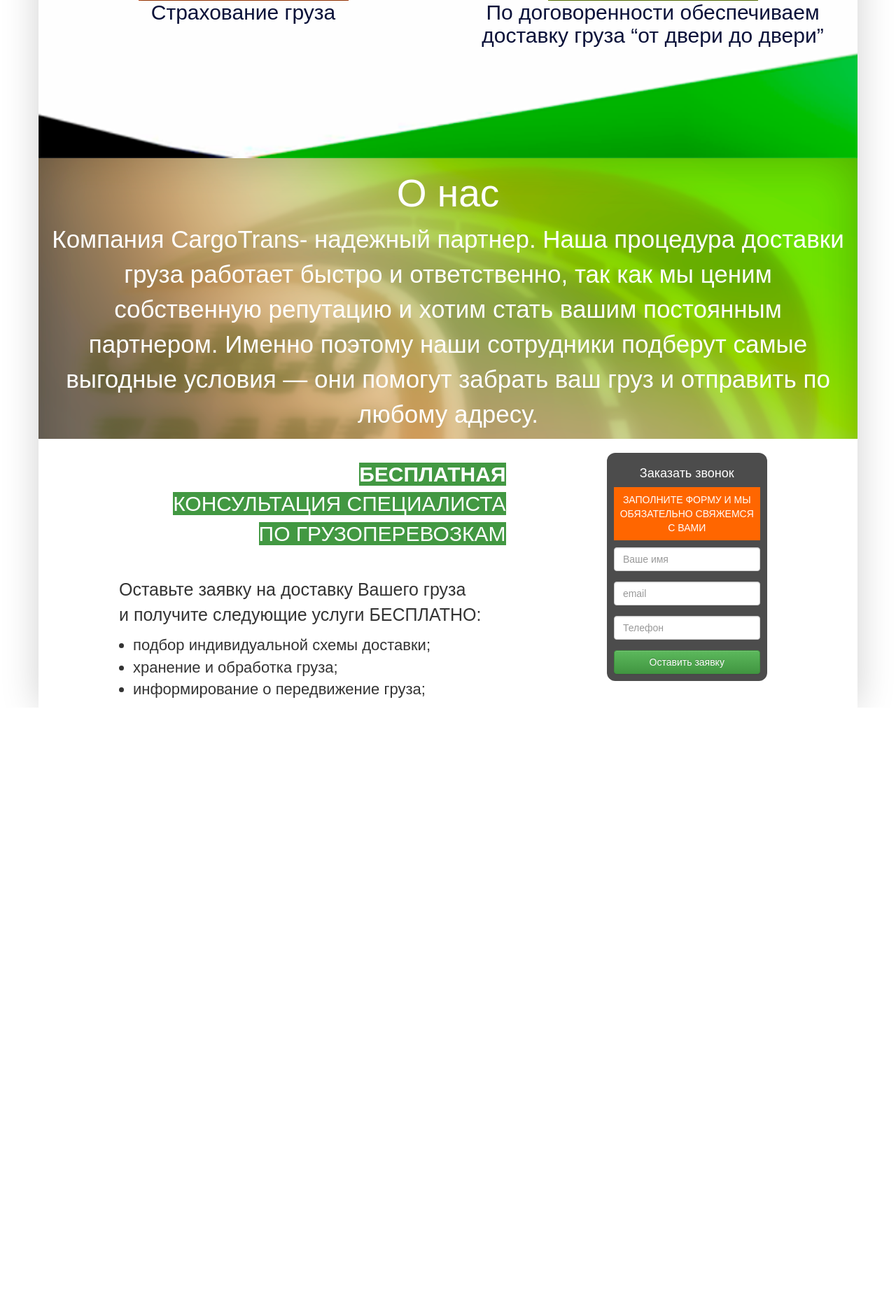
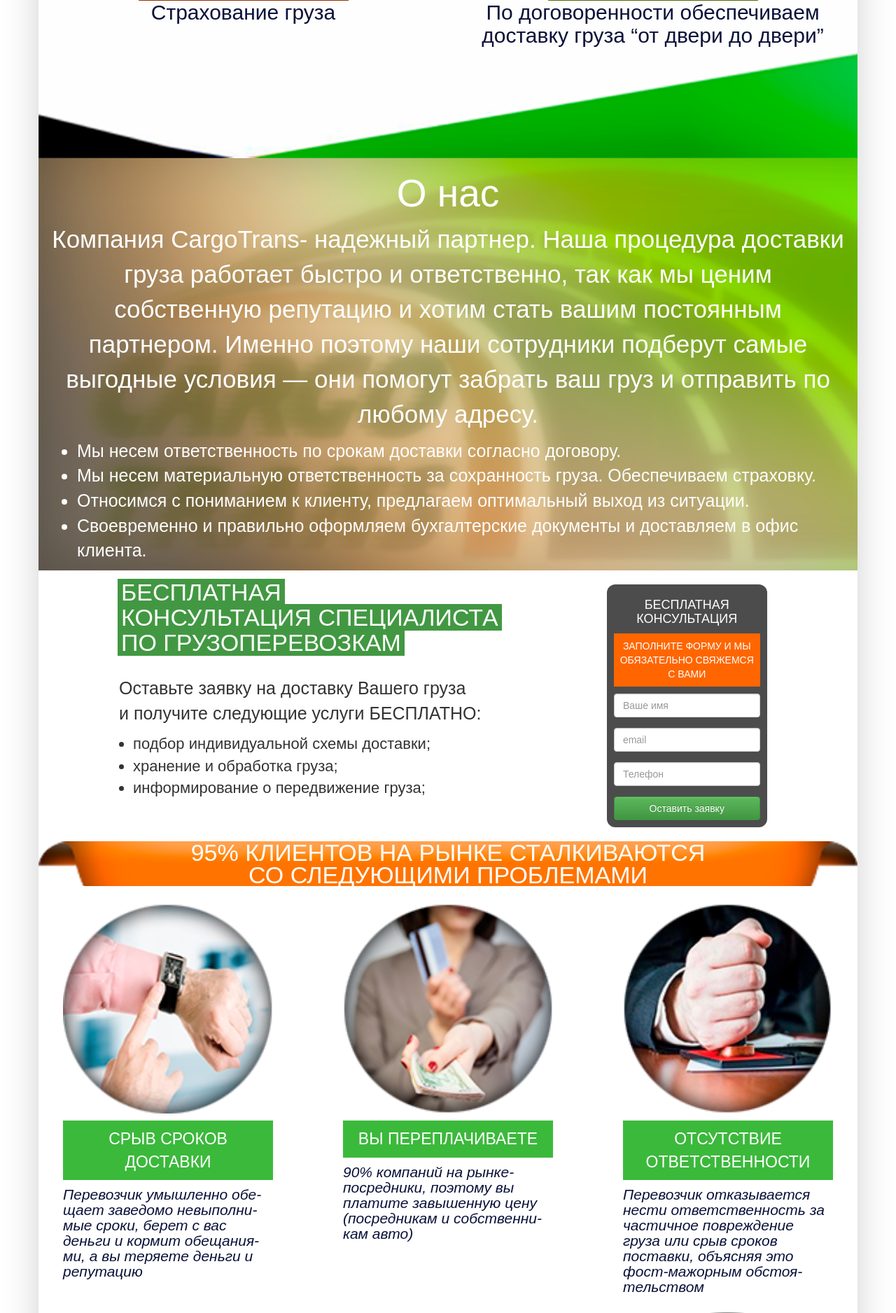
Before and after one commit to Zandreks/CargoTrans, a PHP site: page / in a window 1280 px wide. Shown: the part 2276-4152 px from the top of the page at 70% size. Before the commit the page ends 3284 px from the top, so only its background shows below. Run offline with PHP 8.4, Linux system fonts and the light colour scheme; some libraries are stand-ins or nearby versions; some web fonts are replaced.

Commit message:
Третий день разработки

```diff
--- a/css/style.css
+++ b/css/style.css
@@ -1,3 +1,18 @@
+.thumb img {
+  filter: none; /* IE6-9 */
+  -webkit-filter: grayscale(0);
+  border-radius:5px;
+  background-color: #fff;
+  border: 1px solid #ddd;
+  padding:5px;
+}
+.thumb img:hover {
+  filter: gray; /* IE6-9 */
+  -webkit-filter: grayscale(1);
+}
+.thumb {
+  padding:5px;
+}
 body{
   font-family: 'Cuprum', sans-serif;
 
@@ -170,27 +185,86 @@ background: url("../img/fonblok7.png") no-repeat;
 background-size: cover;
 
 }
+.ulblok7{
+  font-size: 25px;
+  color:#fff;
+
+}
+
 .blok8p{
-  font-size: 30px;
+
   color: #fff;
-  margin-top: 30px;
-  float:right;
-  text-align: right;
-
+  margin-top: 13px;
+  margin-left: 78px;
 }
 .blok8p2{
   font-size: 25px;
   margin-left: 100px;
   margin-top: 30px
 }
-.blok8p b{
-  background:#429842;
-}
-.blok8p span{
-  background:#429842;
+
+.spanblok8 {
+  background: #429842;
+  color: #FFF;
+  font-size: 34px;
+  line-height: 36px;
+  padding: 0 5px;
+  margin-left: 20px;
+
 }
 .blok8ul{
   margin-left: 80px;
   font-size:22px;
 
 }
+.headblok9text{
+  text-align: center;
+  font-size: 34px;
+  color: #fff;
+  line-height: 32px
+}
+.heablok9{
+  background: url(../img/headeblok9.png) no-repeat;
+  background-size: cover;
+background-position: top;
+}
+.textblok9ico{
+  background: #3bb93b;
+text-align: center;
+padding: 10px;
+color: #fff;
+margin-bottom: 10px;
+margin-top: 10px;
+font-size: 23px;
+}
+.blok9tet p{
+color: #0a1139;
+font-style: italic;
+line-height: 22px;
+margin: 5px 0 0;
+font-size: 21px;
+
+}
+.ingblok9 img{
+  width: 100%
+}
+.blok9tet{
+  padding-left: 50px;
+  padding-right: 50px;
+  margin-top: 25px;
+}
+
+.headblok10{
+  font-size: 14px;
+  background: #ce772d;
+color: #fff;
+margin-bottom: 10px
+}
+.blok10{
+  margin-top: 10px;
+}
+.headblok10 p{
+  font-size: 35px;
+  text-align: center;
+  padding-top: 13px;
+}
--- a/index.html
+++ b/index.html
@@ -6,8 +6,12 @@
           content="width=device-width, user-scalable=no, initial-scale=1.0, maximum-scale=1.0, minimum-scale=1.0">
     <meta http-equiv="X-UA-Compatible" content="ie=edge">
     <title>CargoTrans</title>
-    <script src="https://ajax.googleapis.com/ajax/libs/jquery/3.2.1/jquery.min.js"></script>
 
+    <script src="//code.jquery.com/jquery-3.2.1.min.js"></script>
+    <link rel="stylesheet" href="https://cdnjs.cloudflare.com/ajax/libs/fancybox/3.1.20/jquery.fancybox.min.css" />
+    <script src="https://cdnjs.cloudflare.com/ajax/libs/fancybox/3.1.20/jquery.fancybox.min.js"></script>
+
+<script src="js/script.js"></script>
     <!-- Latest compiled and minified CSS -->
     <link rel="stylesheet" href="https://maxcdn.bootstrapcdn.com/bootstrap/3.3.7/css/bootstrap.min.css" integrity="sha384-BVYiiSIFeK1dGmJRAkycuHAHRg32OmUcww7on3RYdg4Va+PmSTsz/K68vbdEjh4u" crossorigin="anonymous">
 
@@ -181,17 +185,27 @@
       <div class="col-md-12">
         <h3 class="h3blok7">О нас</h3>
         <p class="blok7p">Компания CargoTrans- надежный партнер. Наша процедура доставки груза работает быстро и ответственно, так как мы ценим собственную репутацию и хотим стать вашим постоянным партнером. Именно поэтому наши сотрудники подберут самые выгодные условия — они помогут забрать ваш груз и отправить по любому адресу.</p>
-        </div>
+
+        <ul class="ulblok7">
+          <li>Мы несем ответственность по срокам доставки согласно договору.</li>
+          <li>Мы несем материальную ответственность за сохранность груза. Обеспечиваем страховку.</li>
+          <li>Относимся с пониманием к клиенту, предлагаем оптимальный выход из ситуации.</li>
+          <li>Своевременно и правильно оформляем бухгалтерские документы и доставляем в офис
+          клиента.</li>
+        </ul>
+      </div>
+
+
+
       </div>
       <div class="row blok8">
         <div class="col-md-12">
           <div class="row">
             <div class="col-md-7">
-              <p class="blok8p" ><b>БЕСПЛАТНАЯ</b><br />
-                <span>КОНСУЛЬТАЦИЯ СПЕЦИАЛИСТА </span><br />
-                <span>ПО ГРУЗОПЕРЕВОЗКАМ</span>
-              </p>
-              <div style="clear: right"></div>
+              <div class="blok8p" ><spam class="spanblok8">БЕСПЛАТНАЯ</spam><br />
+                <spam class="spanblok8">КОНСУЛЬТАЦИЯ СПЕЦИАЛИСТА </spam><br />
+                <spam class="spanblok8">ПО ГРУЗОПЕРЕВОЗКАМ</spam>
+              </div>
 
               <p class="blok8p2">
 
@@ -207,7 +221,8 @@
             <div class="col-md-5">
 
                       <form class="formcal" role="form" action="" method="post">
-                        <h4 class="form-title">Заказать звонок</h4>
+                        <h4 class="form-title">БЕСПЛАТНАЯ
+КОНСУЛЬТАЦИЯ </h4>
                           <div class="formtext">
                             ЗАПОЛНИТЕ ФОРМУ И МЫ ОБЯЗАТЕЛЬНО СВЯЖЕМСЯ С ВАМИ
                           </div>
@@ -227,7 +242,155 @@
           </div>
         </div>
       </div>
-    </div>
+      <div class="row blok9">
+        <div class="row">
+          <div class="col-md-12">
+            <div class="heablok9">
+              <div class="headblok9text">
+                95% КЛИЕНТОВ НА РЫНКЕ СТАЛКИВАЮТСЯ<br />
+  СО СЛЕДУЮЩИМИ ПРОБЛЕМАМИ
+              </div>
+            </div>
+          </div>
+        </div>
+<div class="row">
+<div class="col-md-4 blok9tet">
+  <div class="ingblok9">
+    <img src="img/срыв_срока_доставки.png"class="ing-rounded" alt="">
+  </div>
+  <div class="textblok9ico">
+    СРЫВ СРОКОВ ДОСТАВКИ
+
+  </div>
+  <p>Перевозчик умышленно обе-
+щает заведомо невыполни-
+мые сроки, берет с вас
+деньги и кормит обещания-
+ми, а вы теряете деньги
+и репутацию</p>
+</div>
+<div class="col-md-4 blok9tet">
+  <div class="ingblok9">
+    <img src="img/вы_переплачиваете.png"class="ing-rounded" alt="">
+  </div>
+  <div class="textblok9ico">
+    ВЫ ПЕРЕПЛАЧИВАЕТЕ
+
+  </div>
+  <p>90% компаний на рынке-
+посредники, поэтому вы
+платите завышенную цену
+(посредникам и собственни-
+кам авто)
+</p>
+</div><div class="col-md-4 blok9tet">
+  <div class="ingblok9">
+    <img src="img/отсутствие_ответственности.png"class="ing-rounded" alt="">
+  </div>
+  <div class="textblok9ico">
+    ОТСУТСТВИЕ
+    ОТВЕТСТВЕННОСТИ
+  </div>
+  <p>Перевозчик отказывается
+нести ответственность за
+частичное повреждение
+груза или срыв сроков
+поставки, объясняя это
+фост-мажорным обстоя-
+тельством</p>
+</div>
+</div>
+<div class="row">
+<div class="col-md-4 blok9tet">
+  <div class="ingblok9">
+    <img src="img/кабальные_условия_оплаты.png"class="ing-rounded" alt="">
+  </div>
+  <div class="textblok9ico">
+    КАБАЛЬНЫЕ
+    УСЛОВИЯ ОПЛАТЫ
+
+  </div>
+  <p>100% предоплата до
+загрузки или груз не выгру-
+жают пока вы не рассчи-
+таетесь полностью, а это
+потеря времени и денег
+</p>
+</div>
+<div class="col-md-4 blok9tet">
+  <div class="ingblok9">
+    <img src="img/кидают.png"class="ing-rounded" alt="">
+  </div>
+  <div class="textblok9ico">
+    КИДАЮТ
+
+  </div>
+  <p>Вы можете получить цено-
+вое предложение вдвое ниже
+рынка, на радостях перевес-
+ти деньги и попрощаться с
+ними. Потому что перевоз-
+чика больше вы не найдете</p>
+</div><div class="col-md-4 blok9tet">
+  <div class="ingblok9">
+    <img src="img/отсутствие_информации_о_грузе.png"class="ing-rounded" alt="">
+  </div>
+  <div class="textblok9ico">
+    НЕТ ИНФОРМАЦИИ
+    О ГРУЗЕ
+  </div>
+  <p>После передачи груза пере-
+возчику вы абсолютно не
+ориентируетесь о местона-
+хождении своего груза и
+сроков его доставки. Никто
+не контролирует ситуацию</p>
+</div>
+</div>
+  </div>
+  <div class="row blok10">
+      <div class="col-md-12 headblok10">
+          <p>НАШИ РЕКОМЕНДАЦИИ</p>
+      </div>
+
+      <div class="col-md-4 thumb">
+            <a class="fancyimage" data-fancybox="gallery"  href="img/PHOENIX CENTR NC LTD.png">
+              <img class="img-responsive" src="img/PHOENIX CENTR NC LTD.png" />
+            </a>
+          </div>
+          <div class="col-md-4 thumb">
+            <a class="fancyimage" data-fancybox="gallery"  href="img/аскона.jpg">
+              <img class="img-responsive" src="img/аскона.jpg" />
+            </a>
+          </div>
+          <div class="col-md-4  thumb">
+                <a class="fancyimage" data-fancybox="gallery"  href="img/интерком лада.png">
+                  <img class="img-responsive" src="img/интерком лада.png" />
+                </a>
+              </div>
+
+
+              <div class="col-md-4 col-sm-4 col-xs-6 thumb">
+                    <a class="fancyimage" data-fancybox="gallery"  href="img/оптовый двор.jpg">
+                      <img class="img-responsive" src="img/оптовый двор.jpg" />
+                    </a>
+                  </div>
+                  <div class="col-md-4 col-sm-4 col-xs-6 thumb">
+                        <a class="fancyimage" data-fancybox="gallery"  href="img/полымя.png">
+                          <img class="img-responsive" src="img/полымя.png" />
+                        </a>
+                      </div>
+                      <div class="col-md-4 col-sm-4 col-xs-6 thumb">
+                            <a class="fancyimage" data-fancybox="gallery"  href="img/смартфид.png">
+                              <img class="img-responsive" src="img/смартфид.png" />
+                            </a>
+                          </div>
+
+
+      </div>
+
+  </div>
+
 
   <!-- HTML-код модального окна -->
   <div id="myModalBox" class="modal fade">
@@ -264,6 +427,7 @@
       </div>
     </div>
   </div>
-<script src="js/script.js"></script>
+
+
 </body>
 </html>
```
Also changed, not shown: img/PHOENIX CENTR NC LTD.png (added), img/headeblok9.png (added), img/аскона.jpg (added), img/вы_переплачиваете.png (added), img/интерком лада.png (added), img/кабальные_условия_оплаты.png (added), img/кидают.png (added), img/оптовый двор.jpg (added), img/отсутствие_информации_о_грузе.png (added), img/отсутствие_ответственности.png (added), img/полымя.png (added), img/смартфид.png (added), img/срыв_срока_доставки.png (added).
